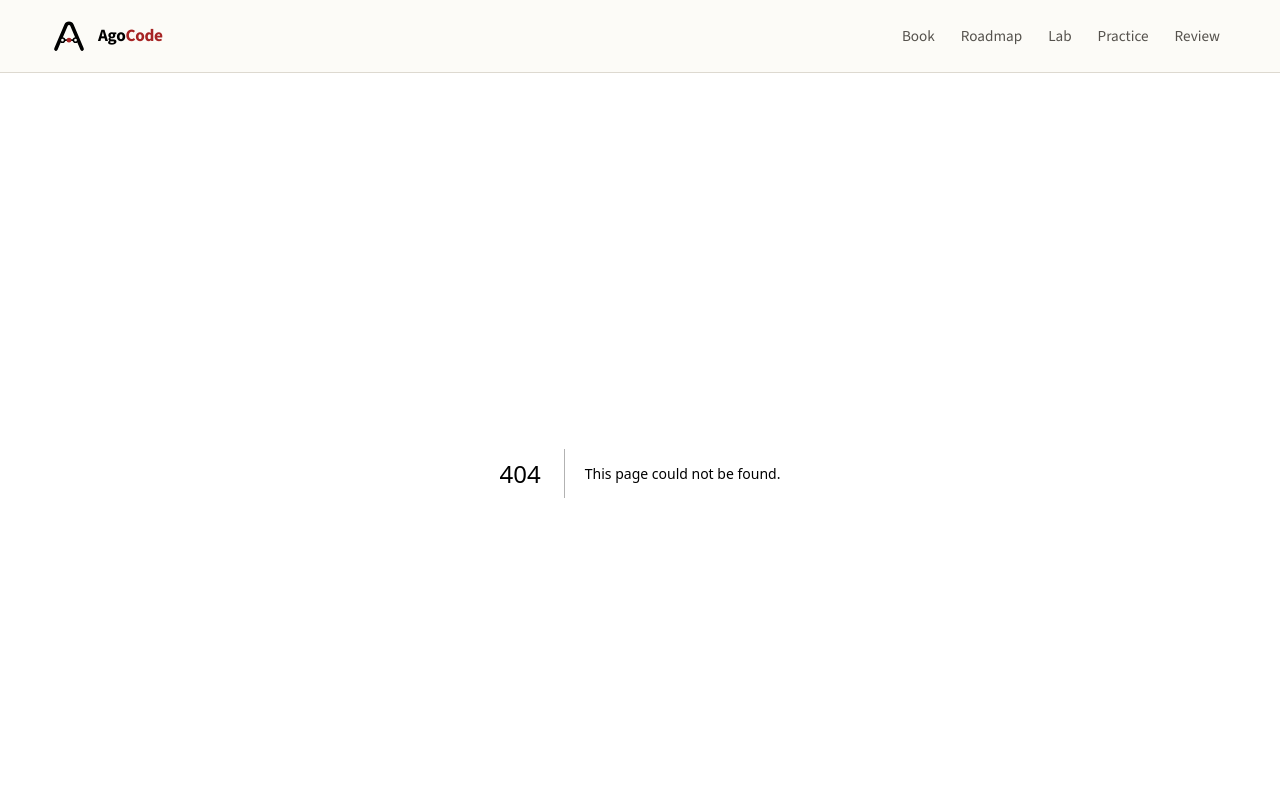
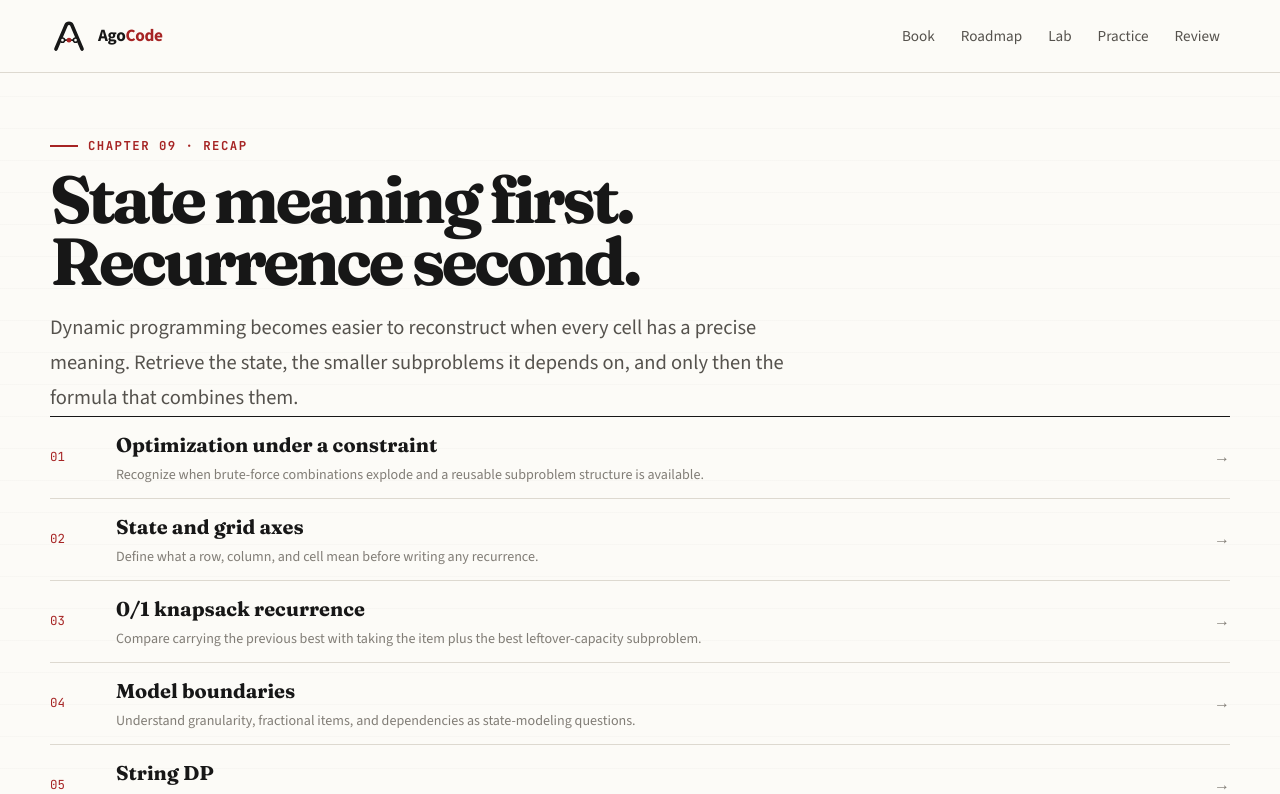
Before and after one commit to anatwork14/agocode, a Next.js app: page /learn/chapter-9-recap in a window 1280 px wide. Before the commit this address had no page. Shown: the top 794 px of the page. Built offline with nearby package versions, Linux system fonts and the light colour scheme.

Commit message:
feat: add Chapter 9 recap page

```diff
--- /dev/null
+++ b/app/learn/chapter-9-recap/page.tsx
@@ -0,0 +1,45 @@
+import Link from "next/link";
+import { ChapterNineRecapCheck } from "@/components/dynamic-programming/ChapterNineRecapCheck";
+
+export const metadata = { title: "Chapter 9 Recap" };
+
+const sequence = [
+  ["01", "Optimization under a constraint", "Recognize when brute-force combinations explode and a reusable subproblem structure is available.", "/learn/dynamic-programming#why"],
+  ["02", "State and grid axes", "Define what a row, column, and cell mean before writing any recurrence.", "/learn/dynamic-programming#grid"],
+  ["03", "0/1 knapsack recurrence", "Compare carrying the previous best with taking the item plus the best leftover-capacity subproblem.", "/learn/dynamic-programming#cell"],
+  ["04", "Model boundaries", "Understand granularity, fractional items, and dependencies as state-modeling questions.", "/learn/dynamic-programming#boundaries"],
+  ["05", "String DP", "Contrast contiguous substring resets with subsequence max(up, left) behavior.", "/learn/dynamic-programming#strings"],
+] as const;
+
+export default function ChapterNineRecapPage() {
+  return (
+    <main className="page">
+      <div className="site-shell">
+        <div className="eyebrow">Chapter 09 · Recap</div>
+        <h1 className="editorial-title editorial-title--compact">State meaning first. Recurrence second.</h1>
+        <p className="lede">
+          Dynamic programming becomes easier to reconstruct when every cell has a precise meaning. Retrieve the state,
+          the smaller subproblems it depends on, and only then the formula that combines them.
+        </p>
+
+        <section className="section chapter-recap-map" aria-label="Chapter 9 learning sequence">
+          {sequence.map(([number, title, description, href]) => (
+            <Link href={href} className="chapter-recap-map__row" key={number}>
+              <span className="chapter-recap-map__number mono">{number}</span>
+              <div><strong>{title}</strong><p>{description}</p></div>
+              <span aria-hidden="true">→</span>
+            </Link>
+          ))}
+        </section>
+
+        <section className="section">
+          <ChapterNineRecapCheck />
+          <div className="action-row">
+            <Link className="button" href="/learn/dynamic-programming">← Dynamic Programming</Link>
+            <Link className="button button--primary" href="/roadmap">Preview K-nearest neighbors →</Link>
+          </div>
+        </section>
+      </div>
+    </main>
+  );
+}
```
